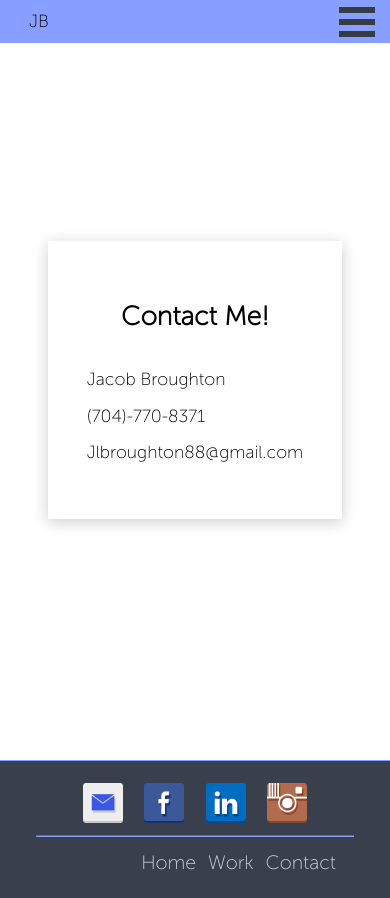
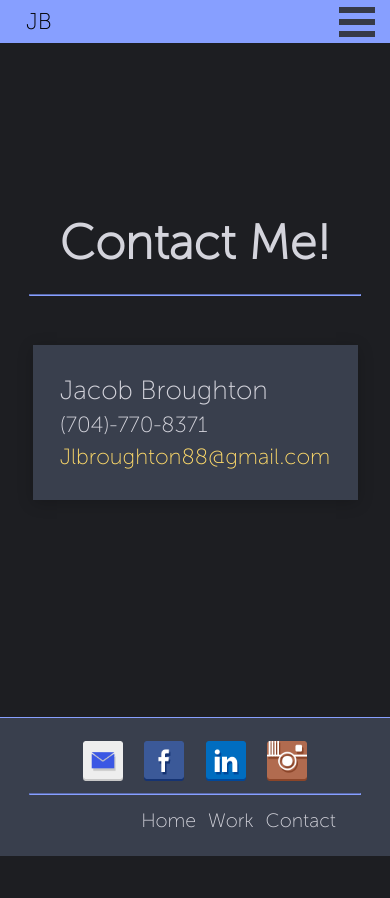
Before and after one commit to jacobbroughton/Portfolio-Heroku, a React (Create React App) app in the folder client/: page /contact in a window 390 px wide. After the commit the page ends 856 px from the top, so only its background shows below. Built offline with nearby package versions, Linux system fonts and the light colour scheme; a web font is replaced by a local one.

Commit message:
new build, added most all of what was left for responsiveness. Tested on several iphones of different generations and sizes, most links added, routes work.

```diff
--- a/client/src/components/Contact/Contact.js
+++ b/client/src/components/Contact/Contact.js
@@ -7,8 +7,12 @@ class Contact extends Component {
         return (
             <MotherDiv>
                 <MainDiv>
+                    <ContactHeadDiv>
+                        <ContactHead>Contact Me!</ContactHead>
+                    </ContactHeadDiv>
+                    <hr/>
                     <ContactMeDiv>
-                        <ContactHead>Contact Me!</ContactHead>
+
                         <ContactInfoDiv>
                             <NameDiv>
                                 <Name>Jacob Broughton</Name>
@@ -18,7 +22,7 @@ class Contact extends Component {
                                 <PhoneNum>(704)-770-8371</PhoneNum>
                             </PhoneNumDiv>
                             <EmailDiv>
-                                <Email>Jlbroughton88@gmail.com</Email>
+                                <Email href="mailto:jlbroughton88@gmail.com">Jlbroughton88@gmail.com</Email>
                             </EmailDiv>
                         </ContactInfoDiv>
                     </ContactMeDiv>
@@ -32,39 +36,105 @@ class Contact extends Component {
 
 export default Contact
 
-const MotherDiv = styled.div``
+const MotherDiv = styled.div`
+    height: 100vh;
+
+    @media(max-width: 450px) {
+        height: 85vh;
+    }
+
+
+`
 
 const MainDiv = styled.div`
-    height: 90vh;
+    height: 100%;
     display: flex;
     justify-content: center;
     align-items: center;
+    flex-direction: column;
+    background-color: #1d1e22;
 `
 
 const ContactMeDiv = styled.div`
+    margin-top: 40px;
+    height: 250px;
+    width: 400px;
     display: flex;
     flex-direction: column;
     justify-content: center;
     align-items: center;
     box-shadow: 0px 3px 15px rgba(0,0,0,0.2);
-    padding: 10%;
+    background-color: #393f4d;
+    color: #d4d4dc;
+
+    @media(max-width: 475px) {
+        height: 215px;
+        width: 375px;
+    }
+
+    @media(max-width: 435px) {
+        height: 190px;
+        width: 365px;
+    }
+
+    @media(max-width: 400px) {
+        height: 155px;
+        width: 325px;
+    }
+
 `
 
-const ContactHead = styled.h2``
+const ContactHeadDiv = styled.div`
+    display: flex;
+    justify-content: center;
+    align-items: center;
+    margin-bottom: 15px;
 
-const ContactInfoDiv = styled.div``
+
+`
+
+const ContactHead = styled.h2`
+    font-size: 3rem;
+    margin: 0;
+    @media(max-width: 475px) { font-size: 2.75rem;}
+    color: #d4d4dc;
+`
+
+const ContactInfoDiv = styled.div`
+    height: 70%;
+    display: flex;
+    flex-direction: column;
+    justify-content: space-evenly;
+    align-items: flex-start;
+
+`
 
 // Name
 const NameDiv = styled.div``
 
-const Name = styled.p``
+const Name = styled.p`
+    font-size: 1.5rem;
+    margin: 0;
+`
 
 // Phone Number
 const PhoneNumDiv = styled.div``
 
-const PhoneNum = styled.p``
+const PhoneNum = styled.p`
+    font-size: 1.25rem;
+    margin: 0;
+`
 
 // Email
 const EmailDiv = styled.div``
 
-const Email = styled.p``
+const Email = styled.a`
+    font-size: 1.25rem;
+    margin: 0;
+    text-decoration: none;
+    color: #feda6a;
+
+    :hover{
+        color: #879FFF;
+    }
+`
--- a/client/src/components/Footer/Footer.js
+++ b/client/src/components/Footer/Footer.js
@@ -40,7 +40,7 @@ class Footer extends Component {
 export default Footer;
 
 const MotherDiv = styled.div`
-    max-height: 200px;
+    max-height: 100%;
     background-color: #393f4d;
     border-top: solid 1px #879FFF;
 `
@@ -87,7 +87,7 @@ const SocialDiv = styled.div`
     align-items: center;
 `
 
-const ImgLink = styled.div`
+const ImgLink = styled.a`
     height: 100;
     width: 25%;
     display: flex;
--- a/client/src/components/Home/Home.css
+++ b/client/src/components/Home/Home.css
@@ -0,0 +1,14 @@
+#contactMeLink{
+    text-decoration: none;
+    color: black;
+}
+
+#contactMeLink:hover{
+    color: rgb(43, 83, 247);
+}
+
+#homeHr{
+    margin-bottom: 7.5%;
+}
+
+@media()
--- a/client/src/components/Home/Home.js
+++ b/client/src/components/Home/Home.js
@@ -1,6 +1,8 @@
 import React, { Component } from 'react'
 import styled from "styled-components";
-import Footer from "../Footer/Footer"
+import Footer from "../Footer/Footer";
+import { Link } from "react-router-dom";
+import "./Home.css"
 
 class Home extends Component {
     render() {
@@ -10,9 +12,12 @@ class Home extends Component {
                     <Offset></Offset>
                     <BannerDiv>
                         <Name>Jacob Broughton</Name>
-                        <Statement>Creative Solutions to age-old tasks</Statement>
+                        <Statement>Creative Solutions</Statement>
+                        <Link id="contactMeLink" to="/contact">
                         <ContactButton>Contact Me</ContactButton>
+                        </Link>
                     </BannerDiv>
+                    <hr id="homeHr"/>
                     <WindowsDiv>
                         <Window>
                             <WindowHead>Who am I?</WindowHead>
@@ -37,9 +42,7 @@ class Home extends Component {
 
 export default Home;
 
-const MotherDiv = styled.div`
-    // height: 100%;
-`
+const MotherDiv = styled.div``
 
 const MainDiv = styled.div`
     background-color: #1d1e22
@@ -61,14 +64,14 @@ const BannerDiv = styled.div`
 
 
     @media(min-width: 615px) {
-        min-height: 350px;
+        min-height: 300px;
     }
 
     @media(max-width: 614px) {
         padding: 2.5%;
     }
 
-    @media(max-width: 380px) {
+    @media(max-width: 400px) {
         min-height: 200px;
     }
 
@@ -76,32 +79,45 @@ const BannerDiv = styled.div`
 
 const Name = styled.h1`
     margin: 0;
-    margin-bottom: 5%;
     color: #d4d4dc;
     font-size: 3rem;
+    margin-bottom: 25px;
 
-    @media(max-width: 380px) {
+
+
+    @media(max-width: 500px) {
+        font-size: 2.8rem
+    }
+
+    @media(max-width: 450px) {
+        font-size: 2.6rem
+    }
+
+    @media(max-width: 400px) {
         font-size: 2.1rem;
     }
 
-    @media(min-width: 515px) {
-        margin-bottom: 25px
+    @media(max-width: 350px) {
+        font-size: 2.0rem;
     }
 
+    @media(max-width: 325px) {
+        font-size: 1.8rem;
+    }
 `
 
 const Statement = styled.h3`
     margin: 0;
-    margin-bottom: 5%;
     color: #d4d4dc;
     font-size: 1.5rem;
+    margin-bottom: 25px;
 
-    @media(max-width: 380px) {
-        font-size: 1rem;
+    @media(max-width: 450px) {
+        font-size: 1.4rem
     }
 
-    @media(min-width: 515px) {
-        margin-bottom: 25px
+       @media(max-width: 400px) {
+        font-size: 1.3rem;
     }
 `
 
@@ -112,11 +128,20 @@ const ContactButton = styled.div`
     max-width: 132px
     max-height: 59px;
 
+    @media(max-width: 615px) {
+        padding: 15px;
+    }
+
+    @media(max-width: 500px) {
+        padding: 12px;
+    }
+
 `
 
 const WindowsDiv = styled.div`
     padding: 10%;
     padding-top: 0;
+    padding-bottom: 2.5%;
     display: flex;
     flex-direction: column;
     justify-content: center;
@@ -130,7 +155,7 @@ const WindowsDiv = styled.div`
 `
 
 const Window = styled.div`
-    margin-bottom: 5%;
+    margin-bottom: 35px;
     display: flex;
     flex-direction: column;
     align-content: center;
@@ -138,11 +163,9 @@ const Window = styled.div`
     box-shadow: 0px 3px 15px rgba(0,0,0,0.2);
     color:#0f2027;
     background-color: #393f4d;
-    max-width: 712px;
-
-        max-width: 562px;
-        max-height: 179px;
-        padding: 30px;
+    max-width: 552px;
+    max-height: 179px;
+    padding: 30px;
 
 
 
@@ -153,10 +176,57 @@ const WindowHead = styled.h3`
     margin-bottom: 2.5%;
     font-size: 1.8rem;
     color: #d4d4dc;
+    border-bottom: solid 1px #feda6a;
+    padding-bottom: 5px;
+    width: 80%;
+
+    @media(max-width: 500px) {
+        font-size: 1.75rem
+    }
+
+    @media(max-width: 450px) {
+        font-size: 1.7rem
+        width: 85%;
+    }
+
+    @media(max-width: 400px) {
+        font-size: 1.65rem;
+        width: 100%;
+    }
+
+    @media(max-width: 350px) {
+        font-size: 1.6rem;
+    }
+
+    @media(max-width: 336px) {
+        font-size: 1.55rem;
+        min-width:210px;
+    }
 `
 
 const WindowPara = styled.p`
+    padding-top: 5px;
     margin: 0;
     font-size: 1rem;
     color: #d4d4dc;
+
+    @media(max-width: 500px) {
+        font-size: 0.95rem
+    }
+
+    @media(max-width: 450px) {
+        font-size: 0.9rem
+    }
+
+    @media(max-width: 400px) {
+        font-size: 0.85rem;
+    }
+
+    @media(max-width: 350px) {
+        font-size: 0.8rem;
+    }
+
+    @media(max-width: 325px) {
+        font-size: 0.75rem;
+    }
 `
--- a/client/src/components/Navbar/Navbar.css
+++ b/client/src/components/Navbar/Navbar.css
@@ -11,12 +11,11 @@
 }
 
 @media(max-width: 760px) {
-    .nameLink{ font-size: 1.1rem }
+    /* .nameLink{ font-size: 1.1rem } */
     .navLink{ font-size: 1.1rem }
 }
 
 @media(max-width: 582px) {
-    .nameLink{ font-size: 1.0rem }
     .navLink{ font-size: 1.0rem }
 }
 
@@ -121,4 +120,9 @@
   .menu-item{
       color: white;
       text-decoration: none;
+      outline: none;
   }
+
+  .menu-item:hover{
+    color:#879FFF;
+  }
--- a/client/src/components/Navbar/Navbar.js
+++ b/client/src/components/Navbar/Navbar.js
@@ -15,9 +15,9 @@ class Navbar extends Component {
                 </NameColumn>
                 <NavigationColumn>
                     <Menu pageWrapId={"page-wrap"} className="hamburgerMenu" width={ 150 } right>
-                        <a id="home" className="menu-item" href="/">Home</a>
-                        <a id="work" className="menu-item" href="/">Work</a>
-                        <a id="Contact" className="menu-item" href="/">Contact</a>
+                        <Link id="home" className="menu-item" to="/">Home</Link>
+                        <Link id="work" className="menu-item" to="/work">Work</Link>
+                        <Link id="Contact" className="menu-item" to="/contact">Contact</Link>
                     </Menu>
                     <LinksDiv className="linksMenu">
                         <Link className="navLink" to="/">Home</Link>
@@ -43,6 +43,7 @@ const MotherDiv = styled.div`
     min-height: 43px;
     max-height: 43px;
     position: fixed;
+    z-index: 2;
 
 `
 
--- a/client/src/components/Work/Work.css
+++ b/client/src/components/Work/Work.css
@@ -2,14 +2,14 @@
     background-image: url("../images/myWork/newAgeOils.png");
     background-size: cover;
     background-position: center;
-    filter: brightness(70%);
+    filter: brightness(60%);
 }
 
 #loneSoldierDiv{
     background-image: url("../images/myWork/loneSoldier.png");
     background-size: cover;
     background-position: center;
-    filter: brightness(70%);
+    filter: brightness(60%);
 
 }
 
@@ -17,17 +17,25 @@
     background-image: url("../images/myWork/brandGuessingGame.png");
     background-size: cover;
     background-position: center;
-    filter: brightness(70%);
+    filter: brightness(60%);
 }
 
 #calculatorDiv{
     background-image: url("../images/myWork/calculator.png");
     background-size: cover;
     background-position: center;
-    filter: brightness(70%);
+    filter: brightness(60%);
 }
+
 
 .opaqueHead{
     font-size: 1.8rem;
     margin: 0;
 }
+
+@media(max-width: 400px) { .opaqueHead{ font-size: 1.6rem } }
+
+#random{
+    display: inline-block;
+    height: 300px;
+}
--- a/client/src/components/Work/Work.js
+++ b/client/src/components/Work/Work.js
@@ -7,28 +7,37 @@ class Work extends Component {
     render() {
         return (
             <MotherDiv>
+                <Offset></Offset>
                 <MainDiv>
                     <HeadDiv>
                         <Header>My Work</Header>
                     </HeadDiv>
                     <hr />
                     <WorkWindows>
+                        <a href="https://new-age-oils.herokuapp.com/">
                             <WorkWindow >
-                            <Background id="newAgeOilsDiv"></Background>
+                                <Background id="newAgeOilsDiv" clas></Background>
                                 <WorkHead className="opaqueHead">New Age Oils</WorkHead>
                             </WorkWindow>
+                        </a>
+                        <a href="https://jlbroughton88.github.io/Lone-Soldier-Game/">
                             <WorkWindow >
                                 <Background id="loneSoldierDiv"></Background>
                                 <WorkHead className="opaqueHead">Lone Soldier Game</WorkHead>
                             </WorkWindow>
+                        </a>
+                        <a href="https://jlbroughton88.github.io/Bike-Guessing-Game/">
                             <WorkWindow >
                                 <Background id="bikeGuessingDiv"></Background>
                                 <WorkHead className="opaqueHead">Guess That Brand!</WorkHead>
                             </WorkWindow>
+                        </a>
+                        <a href="https://jlbroughton88.github.io/Calculator/">
                             <WorkWindow>
                                 <Background id="calculatorDiv"></Background>
                                 <WorkHead className="opaqueHead">Calculator</WorkHead>
                             </WorkWindow>
+                        </a>
                     </WorkWindows>
                 </MainDiv>
                 <Footer />
@@ -40,8 +49,14 @@ class Work extends Component {
 export default Work;
 
 const MotherDiv = styled.div`
-    height: 150vh;
+    height: 190vh;
     width: 100%;
+
+    @media(max-width: 525px) { height: 175vh }
+    @media(max-width: 475px) { height: 160vh }
+    @media(max-width: 425px) { height: 150vh }
+    @media(max-width: 400px) { height: 147vh }
+    @media(max-width: 350px) { height: 117vh }
 `
 
 const MainDiv = styled.div`
@@ -51,6 +66,11 @@ const MainDiv = styled.div`
     flex-direction: column;
     justify-content: center;
     align-items: center;
+    background-color: #1d1e22;
+`
+
+const Offset = styled.div`
+    height: 43px;
 `
 
 const HeadDiv = styled.div`
@@ -64,6 +84,7 @@ const HeadDiv = styled.div`
 const Header = styled.h2`
     font-size: 2rem;
     margin: 0;
+    color: #d4d4dc;
 
 `
 
@@ -74,23 +95,29 @@ const WorkWindows = styled.div`
     flex-direction: column;
     justify-content: space-evenly;
     align-items: center;
+
+    @media(max-width: 400px) { margin-bottom: 35px }
+
 `
 
 const WorkWindow = styled.div`
-    height: 25%;
-    width: 100%;
+    height:250px;
+    width: 400px;
     display: flex;
-    flex-direction: column
     justify-content: center;
     align-items: center;
     align-self: center;
-    background-color: lightgrey;
     box-shadow: 0px 3px 15px rgba(0,0,0,0.2);
-    margin: 5%;
+    margin: 2.5%;
     margin-left: 0;
     margin-right: 0;
-    position: relative;
-    max-width: 412px;
+    z-index: 1;
+
+    @media(max-width: 525px) { width: 375px; height: 235px }
+    @media(max-width: 475px) { width: 350px; height: 215px }
+    @media(max-width: 425px) { width: 325px; height: 200px }
+    @media(max-width: 400px) { width: 300px; height: 185px; margin-bottom: 3.5%}
+    @media(max-width: 350px) { width: 275px; height: 170px }
 `
 
 const WorkHead = styled.h3`
@@ -102,3 +129,7 @@ const Background = styled.div`
     height: 100%;
     width: 100%;
 `
+
+const TopRow = styled.div``
+
+const BottomRow = styled.div``
--- a/client/src/index.css
+++ b/client/src/index.css
@@ -2,6 +2,7 @@ html{
   font-size: 1.1rem;
   font-family: "Museo Sans";
   height: 100%;
+  background-color: #1d1e22;
 
 }
   @font-face {
@@ -19,9 +20,16 @@ code {
 }
 
 hr{
-  width: 90%;
+  width: 551px;
   border-color: #879FFF;
+  max-width: 551px;
 }
+
+@media(max-width: 760px) { hr{ width: 500px; }}
+@media(max-width: 650px) { hr{ width: 450px }}
+@media(max-width: 600px) { hr{ width: 430px }}
+@media(max-width: 475px) { hr{ width: 375px }}
+@media(max-width: 415px) { hr{ width: 330px }}
 
 #root{
   height: 100%;
```
Also changed, not shown: 16 other files (tests, documents, lock files or other folders). Lines whose indentation alone changed are shown as unchanged.
